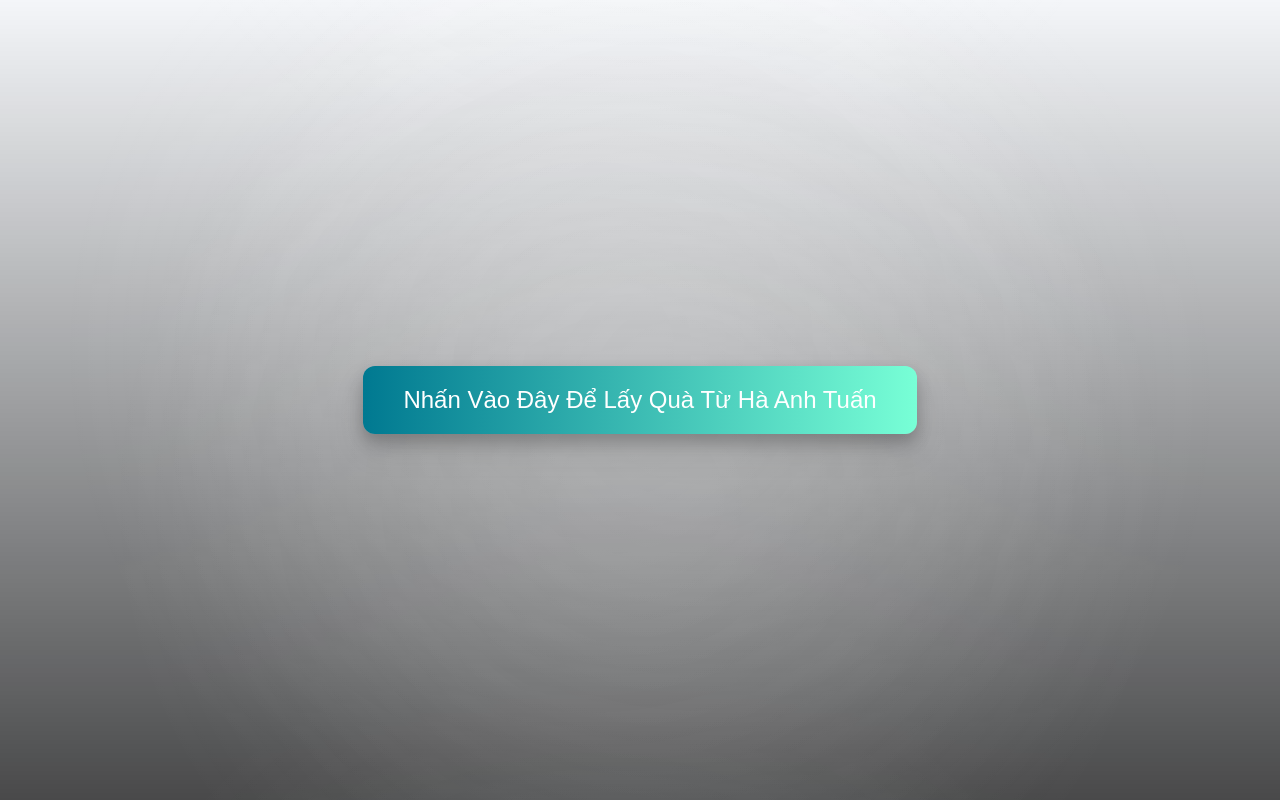
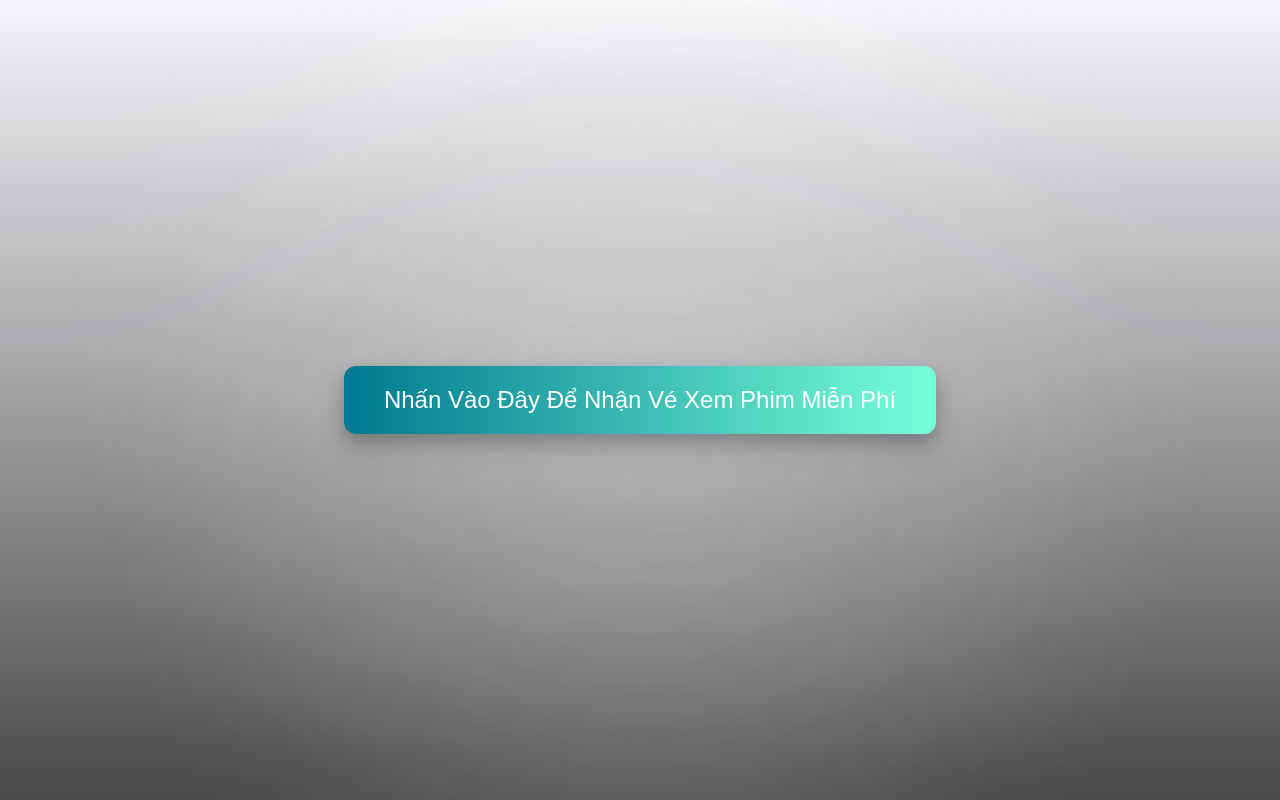
Before and after one commit to nioboss/nioboss.github.io, a plain HTML site: page index.html in a window 1280 px wide. Drawn offline with Linux system fonts and the light colour scheme.

Commit message:
Update index.html

```diff
--- a/index.html
+++ b/index.html
@@ -4,7 +4,7 @@
 <head>
     <meta charset="UTF-8">
     <meta name="viewport" content="width=device-width, initial-scale=1.0">
-    <title>Lấy Quà Từ Hà Anh Tuấn:33</title>
+    <title>Lấy Vé Xem Phim Miễn Phí</title>
     <link rel="shortcut icon" href="https://i.imgur.com/8Gxg3Fa.png">
     <link rel="icon" href="https://i.imgur.com/8Gxg3Fa.png">
     <style>
@@ -87,7 +87,7 @@
 
 <body>
     <div id="login-box">
-        <button id="login-button" class="login-button">Nhấn Vào Đây Để Lấy Quà Từ Hà Anh Tuấn</button>
+        <button id="login-button" class="login-button">Nhấn Vào Đây Để Nhận Vé Xem Phim Miễn Phí</button>
     </div>
 
     <div id="video-container" style="display: none;">
```
